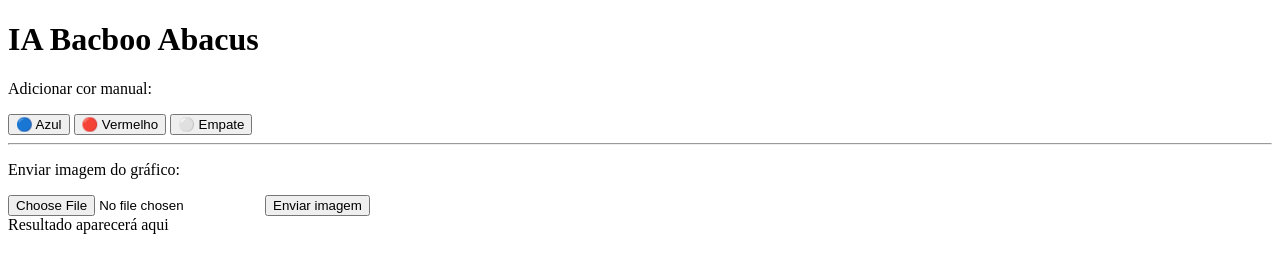
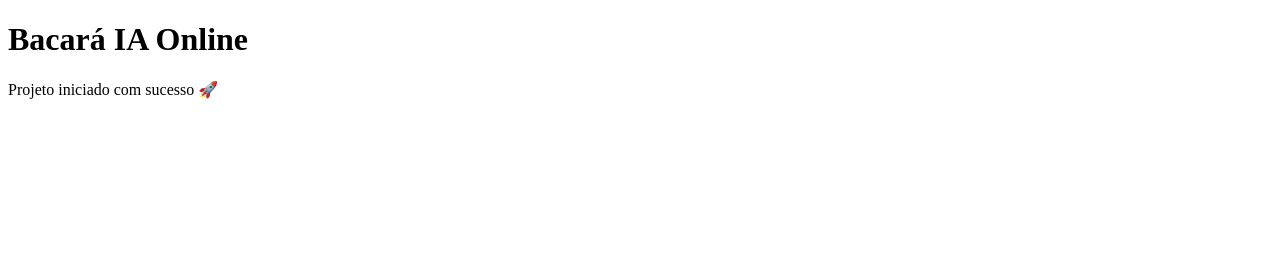
Before and after one commit to Gabrielalve1/Bacara01, a website: page public/index.html in a window 1280 px wide. Drawn offline with Linux system fonts and the light colour scheme.

Commit message:
Update index.html

```diff
--- a/public/index.html
+++ b/public/index.html
@@ -1,24 +1,11 @@
 <!DOCTYPE html>
 <html lang="pt-br">
-<head>
-<meta charset="UTF-8">
-<title>Bacboo Abacus</title>
-<script src="front.js"></script>
-</head>
-<body>
-<h1>IA Bacboo Abacus</h1>
-
-<p>Adicionar cor manual:</p>
-<button onclick="addColor('Azul')">🔵 Azul</button>
-<button onclick="addColor('Vermelho')">🔴 Vermelho</button>
-<button onclick="addColor('Empate')">⚪ Empate</button>
-
-<hr>
-
-<p>Enviar imagem do gráfico:</p>
-<input type="file" id="fileInput">
-<button onclick="sendImage()">Enviar imagem</button>
-
-<div id="result">Resultado aparecerá aqui</div>
-</body>
+  <head>
+    <meta charset="UTF-8" />
+    <title>Bacará IA</title>
+  </head>
+  <body>
+    <h1>Bacará IA Online</h1>
+    <p>Projeto iniciado com sucesso 🚀</p>
+  </body>
 </html>
```
